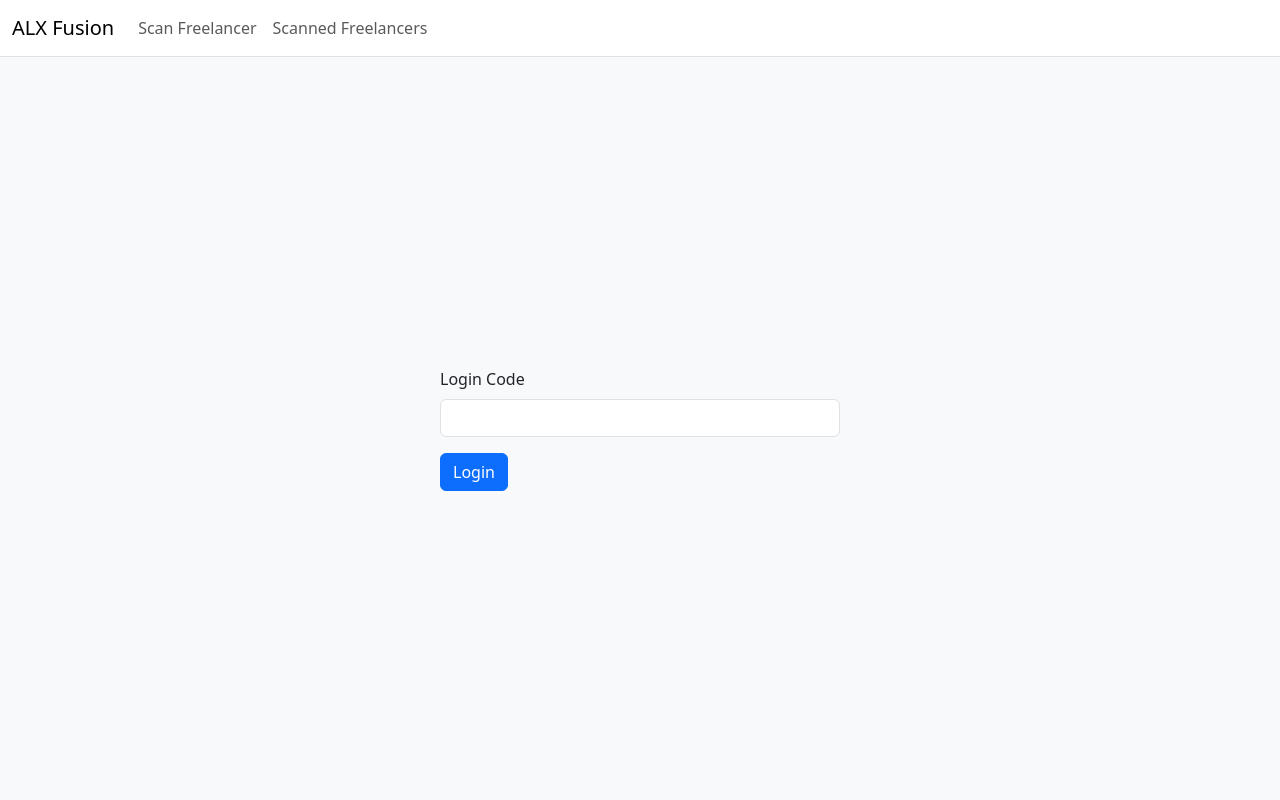
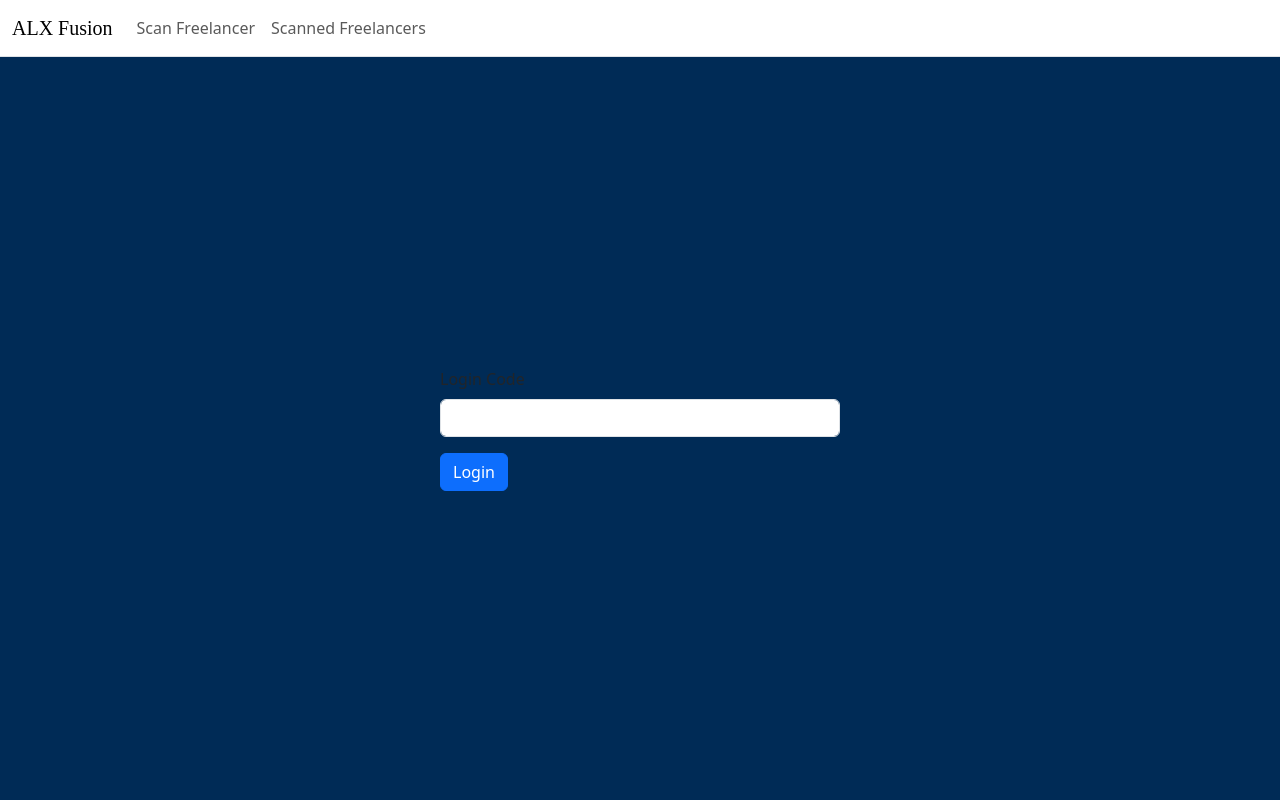
Before and after one commit to JoethonDev/AlxJobFair, a Django app: page / in a window 1280 px wide. Run offline with Django 4.2, Linux system fonts and the light colour scheme.

Commit message:
change style base.html

```diff
--- a/jobscanner/templates/base.html
+++ b/jobscanner/templates/base.html
@@ -7,7 +7,7 @@
     <link href="https://cdn.jsdelivr.net/npm/bootstrap@5.3.3/dist/css/bootstrap.min.css" rel="stylesheet" integrity="sha384-QWTKZyjpPEjISv5WaRU9OFeRpok6YctnYmDr5pNlyT2bRjXh0JMhjY6hW+ALEwIH" crossorigin="anonymous">
     <style>
         body{
-            background-color: #f8f9fa;
+            background-color: #002b56;
             height: 100vh;
         }
 
@@ -25,6 +25,9 @@
             flex-direction: column;
         }
 
+        .navbar-brand{
+            font-family: 'Poppins'!important
+        }
     </style>
     {% block style %}
     {% endblock %}
```
